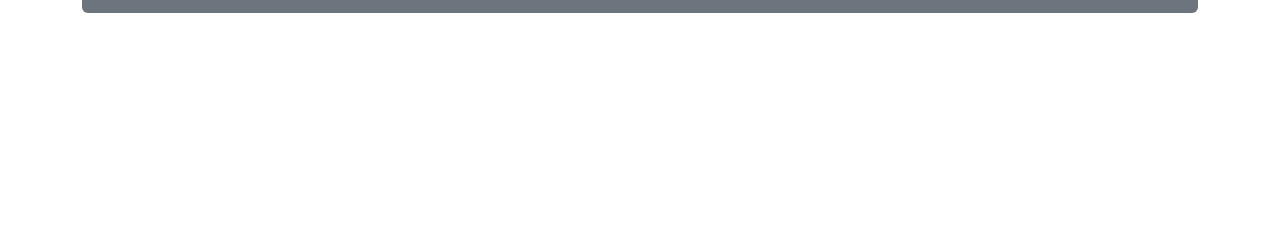
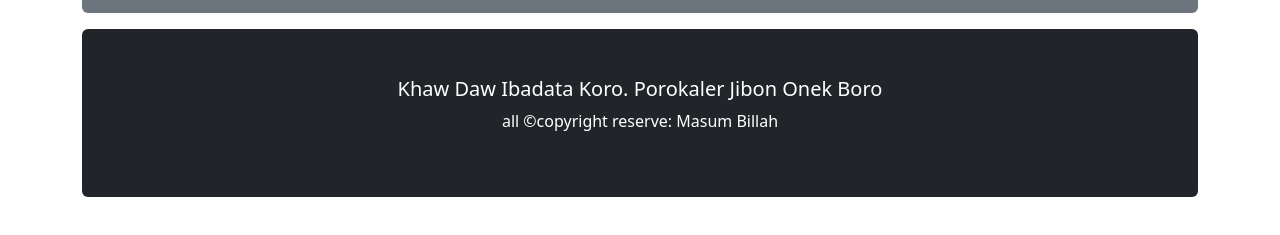
Before and after one commit to masumbillah360/meal-db, a plain HTML site: page index.html in a window 1280 px wide. Shown: the part 179-414 px from the top of the page. Drawn offline with nearby package versions, Linux system fonts and the light colour scheme; no server answers.

Commit message:
added footer section

```diff
--- a/index.html
+++ b/index.html
@@ -16,9 +16,12 @@
     </header>
     <main class="mt-4">
         <div class="row g-3" id="container">
-
         </div>
     </main>
+    <footer class="bg-dark text-white mt-2 py-5 rounded text-center">
+        <h5>Khaw Daw Ibadata Koro. Porokaler Jibon Onek Boro</h5>
+        <p>all &copy;copyright reserve: Masum Billah</p>
+    </footer>
     <script src="https://cdn.jsdelivr.net/npm/bootstrap@5.2.0/dist/js/bootstrap.bundle.min.js" integrity="sha384-A3rJD856KowSb7dwlZdYEkO39Gagi7vIsF0jrRAoQmDKKtQBHUuLZ9AsSv4jD4Xa" crossorigin="anonymous"></script>
     <script src="./app.js"></script>
 </body>
```
